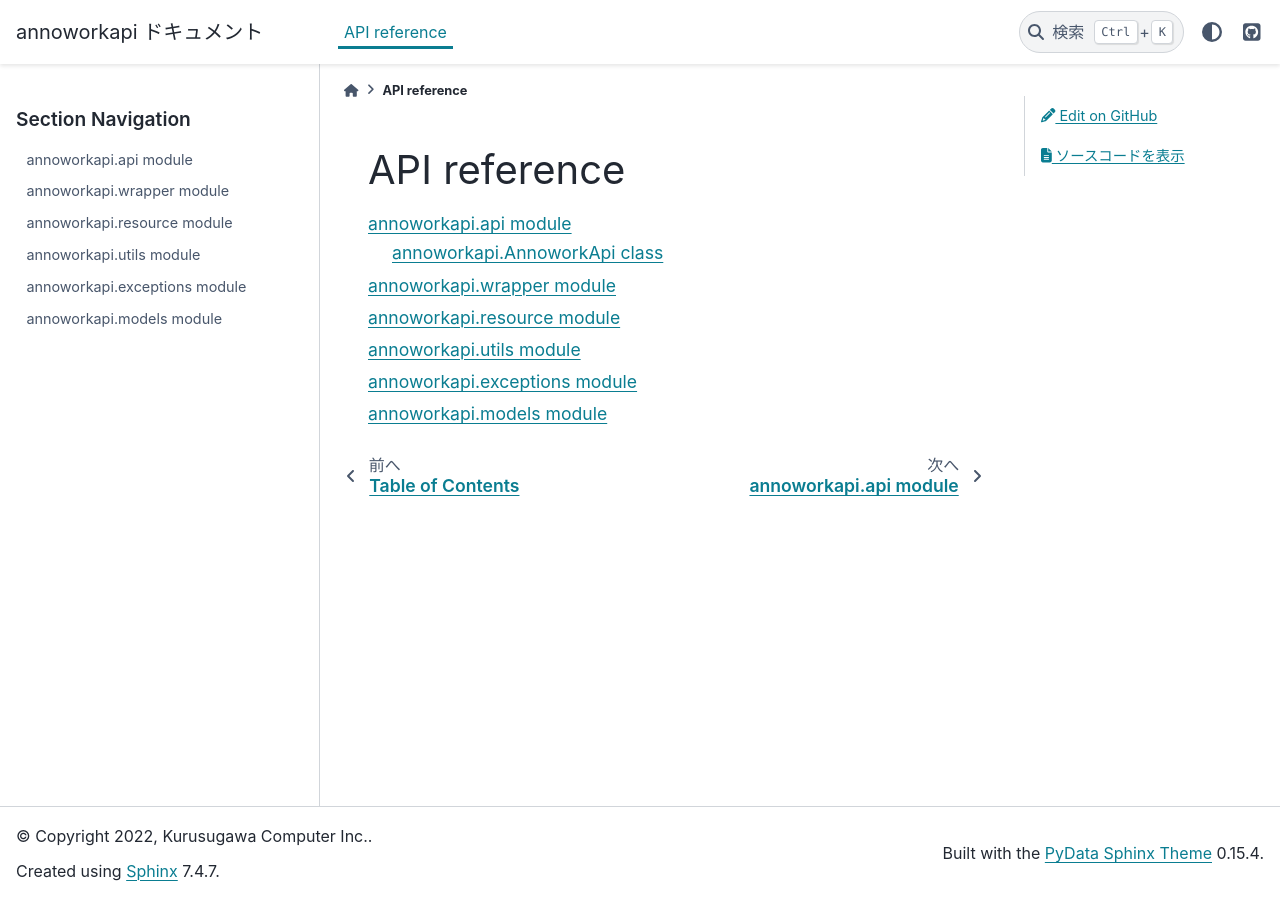
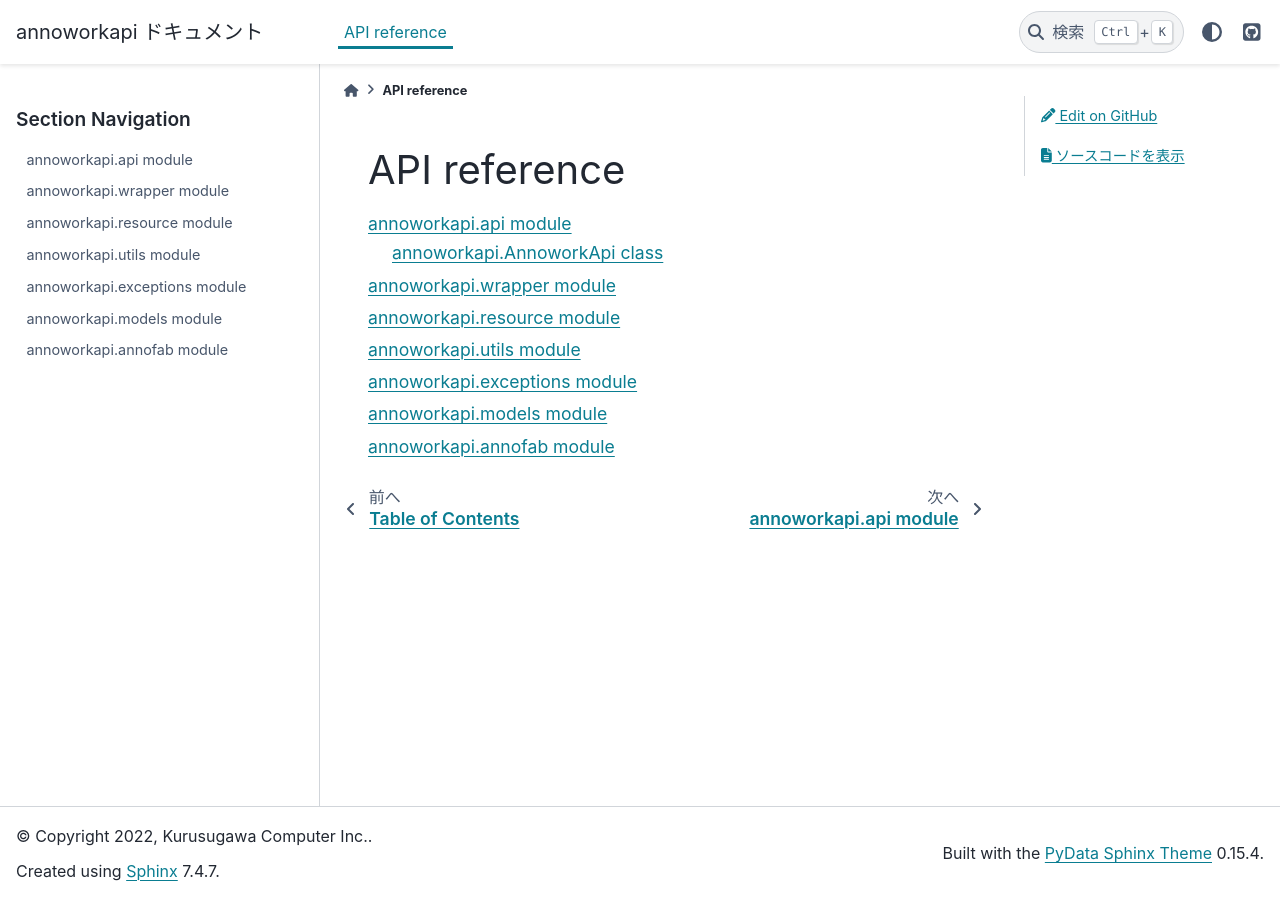
Before and after one commit to kurusugawa-computer/annowork-api-python-client, a Sphinx documentation site: the page built from docs/api_reference/index.rst, in a window 1280 px wide. Built offline with Sphinx 7.4.7 and the PyData theme 0.15.4, drawn with Linux system fonts in a browser that asks for light colours.

Commit message:
ドキュメントの更新

```diff
--- /dev/null
+++ b/docs/api_reference/annofab.rst
@@ -0,0 +1,6 @@
+annoworkapi.annofab module
+=========================
+
+
+.. automodule:: annoworkapi.annofab
+    :members:
--- a/docs/api_reference/index.rst
+++ b/docs/api_reference/index.rst
@@ -10,3 +10,4 @@ API reference
    utils
    exceptions
    enums
+   annofab
```
